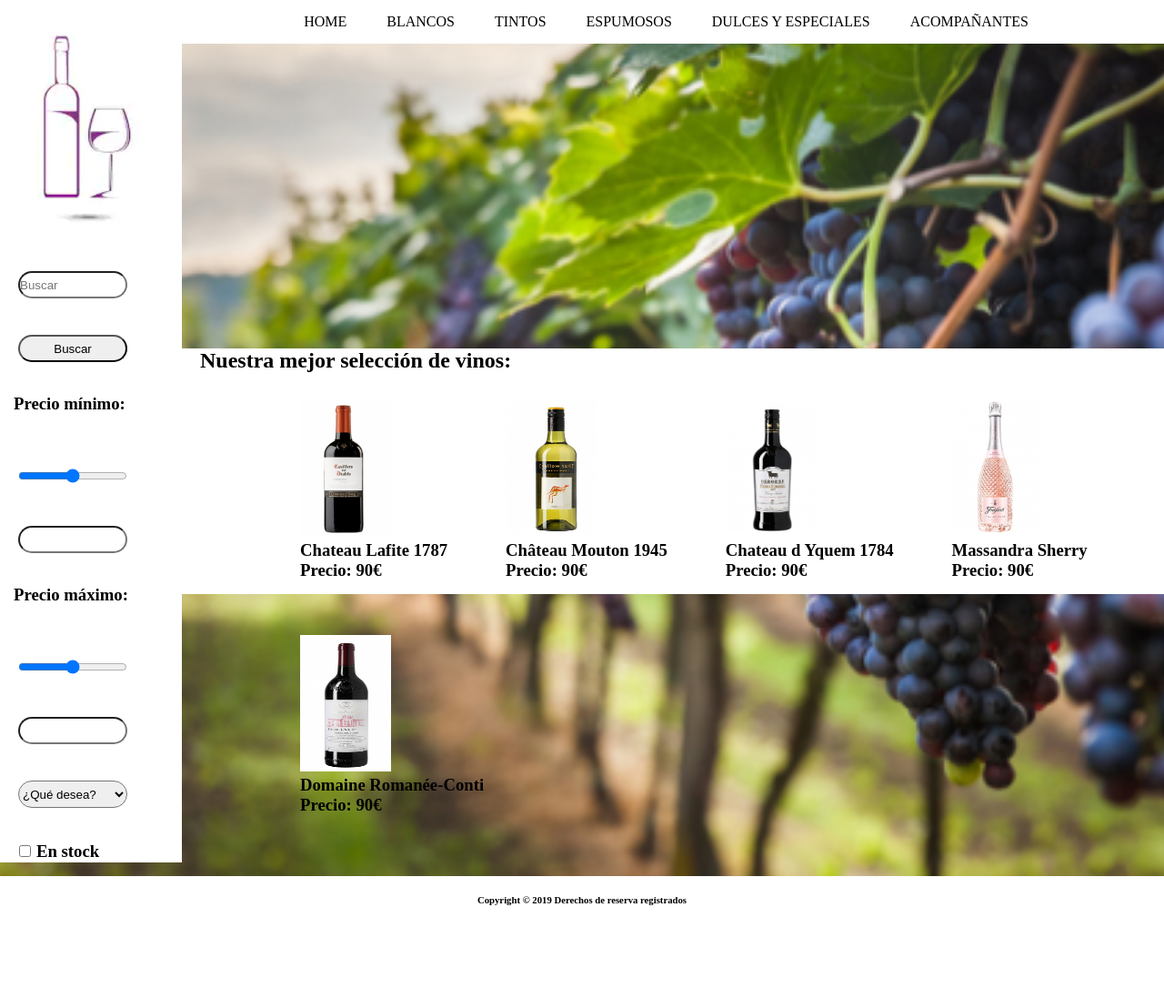
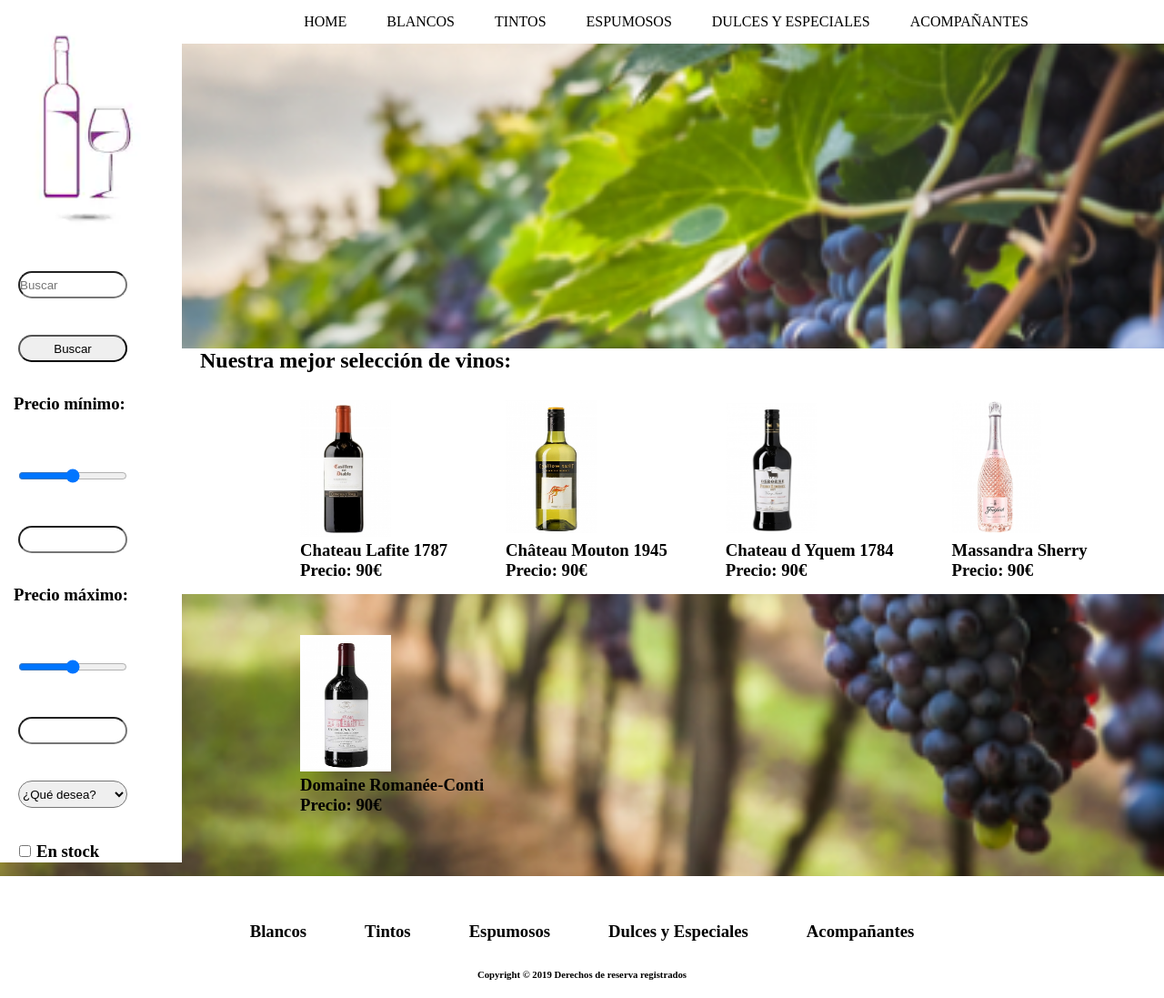
Before and after one commit to cifpfbmoll/AdroverLlanerasSebastiaTasca5.1, a plain HTML site: page index.html in a window 1280 px wide. Shown: the whole page at 91% size. Before the commit the page ends 1015 px from the top, so only its background shows below. Drawn offline with Linux system fonts and the light colour scheme.

Commit message:
feat: Menú en el footer

```diff
--- a/index.html
+++ b/index.html
@@ -128,6 +128,13 @@
             </div>
         </div>
         <footer>
+            <ul>
+                <li><a href="producte.html"><h3>Blancos</h3></a></li>
+                <li><a href="producte.html"><h3>Tintos</h3></a></li>
+                <li><a href="producte.html"><h3>Espumosos</h3></a></li>
+                <li><a href="producte.html"><h3>Dulces y Especiales</h3></a></li>
+                <li><a href="producte.html"><h3>Acompañantes</h3></a></li>
+            </ul>
             <h6>Copyright &copy; 2019 Derechos de reserva registrados</h6>
         </footer>
     </body>
--- a/style.css
+++ b/style.css
@@ -83,6 +83,19 @@ footer{
     padding: 20px;
 
 }
+footer>ul{
+    list-style: none;
+}
+footer>ul>li{
+    display: inline-block;
+}
+footer>ul>li>a{
+    color: black;
+    text-decoration: none;
+}
+footer>ul>li>a>h3{
+    margin: 30px;
+}
 #fotos {
     background-color: white;
     height: 270px;
```
